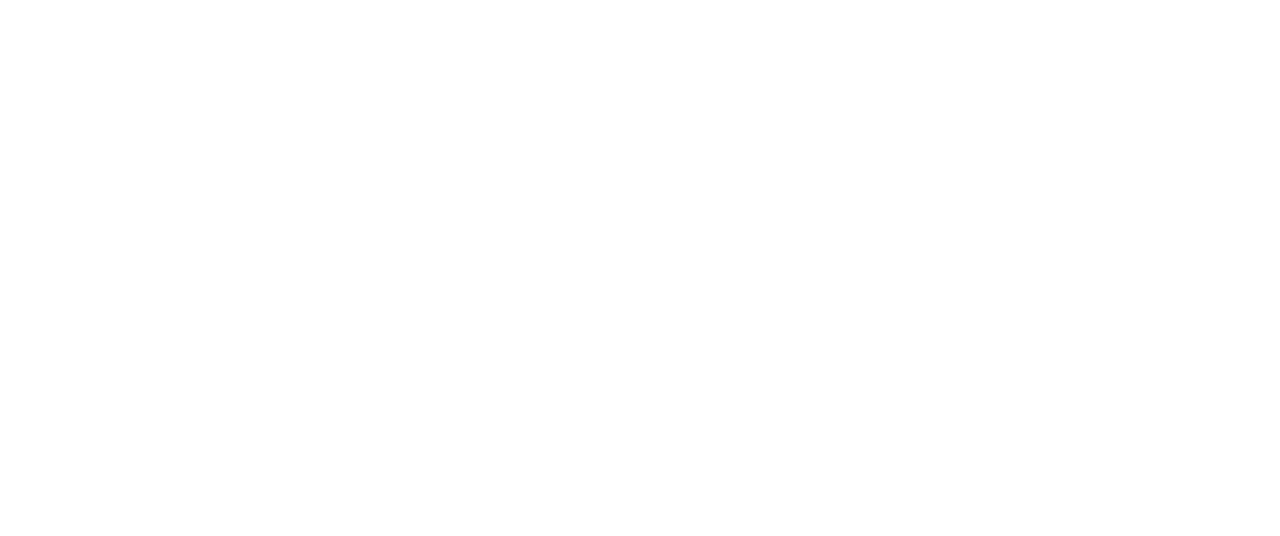
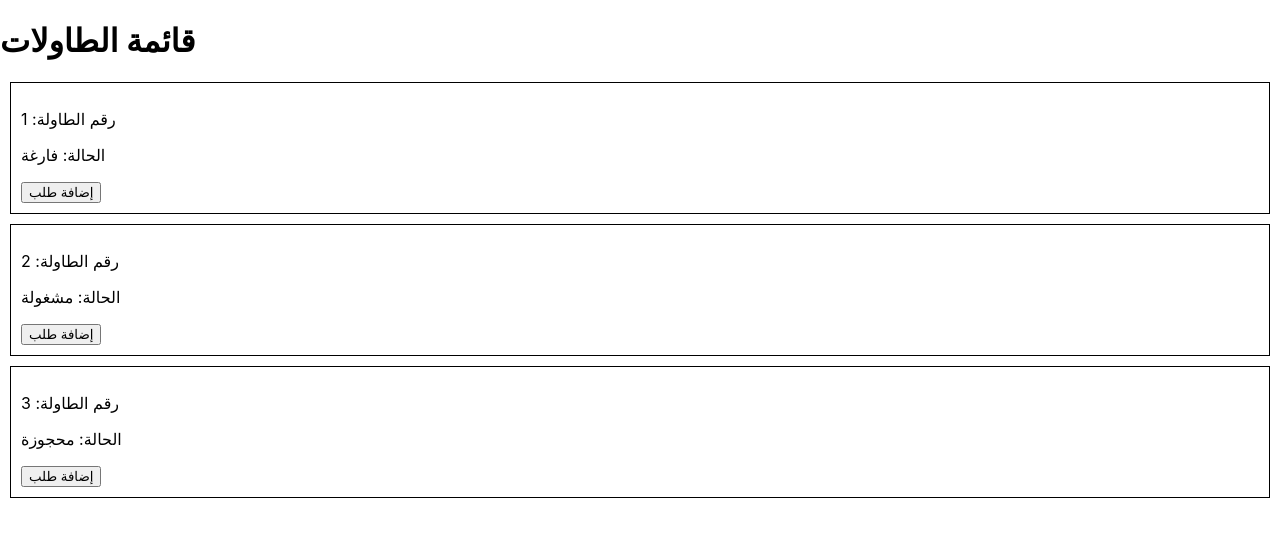
Before and after one commit to AHMADKIBRAHIM/restaurent, a React (Create React App) app in the folder pos-restaurant/: page /TableScreen1 in a window 1280 px wide. Before the commit this address had no page. Shown: the top 536 px of the page. Built offline with nearby package versions, Linux system fonts and the light colour scheme.

Commit message:
4.2 TABLESCREEN COMPONENTS

```diff
--- a/pos-restaurant/src/App.js
+++ b/pos-restaurant/src/App.js
@@ -3,6 +3,7 @@ import { BrowserRouter as Router, Routes, Route, Navigate } from 'react-router-d
 import TableScreen from './pages/TableScreen';
 import OrderScreen from './pages/OrderScreen';
 import PaymentScreen from './pages/PaymentScreen';
+import TableScreen1 from './components/TableScreen';
 
 function App() {
   return (
@@ -12,6 +13,7 @@ function App() {
         <Route path="/tables" element={<TableScreen />} />
         <Route path="/orders" element={<OrderScreen />} />
         <Route path="/payment" element={<PaymentScreen />} />
+        <Route path="/TableScreen1" element={<TableScreen1 />} />
       </Routes>
     </Router>
   );
--- /dev/null
+++ b/pos-restaurant/src/components/Table.js
@@ -0,0 +1,18 @@
+// src/components/Table.js
+import React from 'react';
+
+const Table = ({ table }) => {
+  const handleAddOrder = () => {
+    console.log(`إضافة طلب للطاولة رقم ${table.number}`);
+  };
+
+  return (
+    <div style={{ border: '1px solid black', padding: '10px', margin: '10px' }}>
+      <p>رقم الطاولة: {table.number}</p>
+      <p>الحالة: {table.status}</p>
+      <button onClick={handleAddOrder}>إضافة طلب</button>
+    </div>
+  );
+};
+
+export default Table;
--- /dev/null
+++ b/pos-restaurant/src/components/TableScreen.js
@@ -0,0 +1,39 @@
+// src/components/TableScreen.js
+import React, { useState, useEffect } from 'react';
+import Table from './Table';
+
+const TableScreen1 = () => {
+  const [tables, setTables] = useState([
+    { id: 1, number: 1, status: 'فارغة' },
+    { id: 2, number: 2, status: 'مشغولة' },
+    { id: 3, number: 3, status: 'محجوزة' }
+  ]);
+
+  // تعليق جلب البيانات مؤقتاً
+  // const fetchTables = async () => {
+  //   try {
+  //     const response = await fetch('/api/tables');
+  //     const data = await response.json();
+  //     setTables(data);
+  //   } catch (error) {
+  //     console.error('خطأ في جلب بيانات الطاولات:', error);
+  //   }
+  // };
+
+  useEffect(() => {
+    // fetchTables(); // علّق هذا السطر مؤقتًا
+  }, []);
+
+  return (
+    <div>
+      <h1>قائمة الطاولات</h1>
+      <div>
+        {tables.map((table) => (
+          <Table key={table.id} table={table} />
+        ))}
+      </div>
+    </div>
+  );
+};
+
+export default TableScreen1;
```
